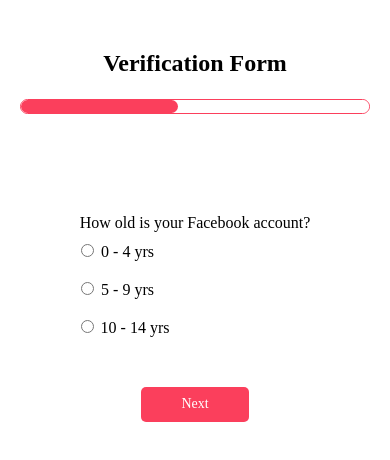
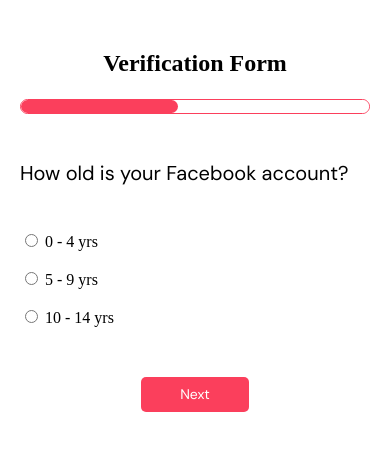
Before and after one commit to HNGi7-Team-Falcon/fundmylaptop-frontend, a plain HTML site: page assets/src/verification_Page8.html in a window 390 px wide. Drawn offline with Linux system fonts and the light colour scheme.

Commit message:
Added mobile view

```diff
--- a/assets/src/verification_Page8.html
+++ b/assets/src/verification_Page8.html
@@ -3,11 +3,13 @@
 
 <head>
     <meta charset="UTF-8">
+    <link href="https://fonts.googleapis.com/css2?family=DM+Sans&display=swap" rel="stylesheet">
     <meta name="viewport" content="width=device-width, initial-scale=1.0">
     <title></title>
 </head>
 <style>
     /*General Style Reset*/
+
     html,
     body {
         overflow: hidden;
@@ -38,7 +40,14 @@
     }
 
     progress[value]::-webkit-progress-value {
-        background-color:  #FB3F5C;;
+        background-color: #FB3F5C;
+        ;
+        border-radius: 10px;
+    }
+    /* Cross browser compatability */
+
+    progress::-moz-progress-bar {
+        background-color: #FB3F5C;
         border-radius: 10px;
     }
 
@@ -65,19 +74,39 @@
         color: #000000;
         padding-bottom: 10px;
     }
+
     .tweets form label {
         padding-right: 160px;
     }
+
     .tweets form .label3 {
         padding-right: 145px;
     }
 
-    .upload_twitter input{
+    .upload_twitter input {
         margin: auto;
         border-radius: 5px;
         border: none;
         background-color: #eee;
-        height:30px;
+        height: 30px;
+    }
+    /* Mobile view */
+
+    @media screen and (max-width: 400px) {
+        .status {
+            padding-bottom: 50px;
+        }
+        .tweets {
+            text-align: left;
+        }
+        form {
+            padding: 0 20px;
+        }
+        .tweets form h3 {
+            font-size: 20px;
+            margin: 0 0 40px 0;
+            width: 100%;
+        }
     }
 
     .b-button {
@@ -105,7 +134,8 @@
         transform: scale(1.07);
         transition: all 1s;
     }
-    @media screen and (max-width: 780px){
+
+    @media screen and (max-width: 780px) {
         progress {
             width: 350px;
             height: 15px;
```
